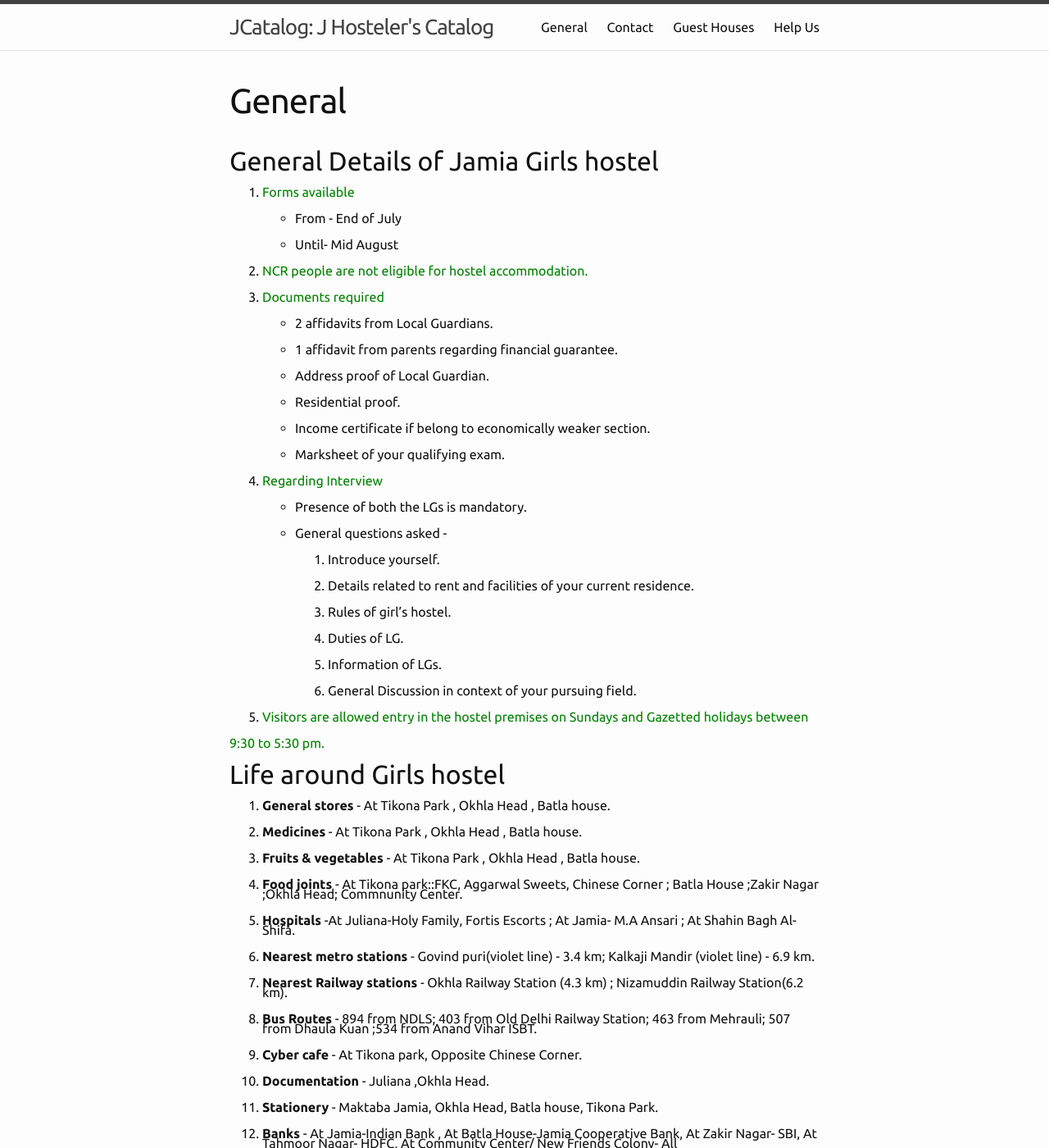
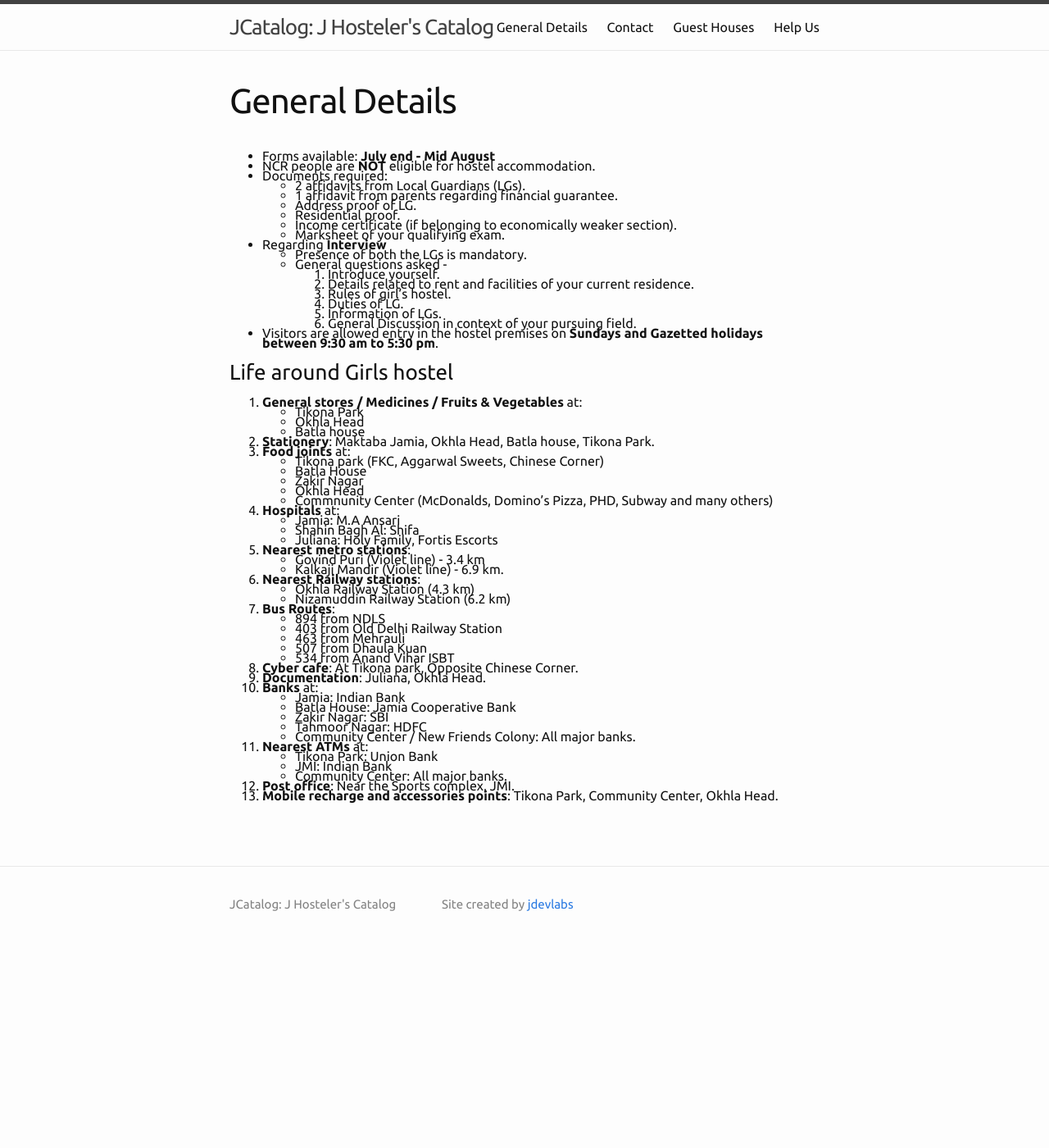
Before and after one commit to jdevlabs/JCatalog, a Jekyll site: the page built from pages/General/index.md, in a window 1280 px wide and 1400 px high. Shown: the whole window at 82% size. Built offline with Jekyll 4.4.1, drawn with Linux system fonts in a browser that asks for light colours; some of the changed text lies outside the part shown.

Commit message:
Reorganization of the content.

```diff
--- a/pages/General/index.md
+++ b/pages/General/index.md
@@ -1,90 +1,69 @@
 ---
 layout: page
-title: General
+title: General Details
+title_disp: General Details of Jamia Girls hostel
 permalink: /general/
 ---
-##General Details of Jamia Girls hostel
 
-1. <p style="color:green">Forms available</p>
+- Forms available: **July end - Mid August**
+- NCR people are **NOT** eligible for hostel accommodation.
+- Documents required:
+    * 2 affidavits from Local Guardians (LGs).
+    * 1 affidavit from parents regarding financial guarantee.
+    * Address proof of LG.
+    * Residential proof.
+    * Income certificate (if belonging to economically weaker section).
+    * Marksheet of your qualifying exam.
+- Regarding **Interview**
+    * Presence of both the LGs is mandatory.
+    * General questions asked -
+       1. Introduce yourself.
+       2. Details related to rent and facilities of your current residence.
+       3. Rules of girl’s hostel.
+       4. Duties of LG.
+       5. Information of LGs.
+       6. General Discussion in context of your pursuing field.
+- Visitors are allowed entry in the hostel premises on **Sundays and Gazetted holidays between 9:30 am to 5:30 pm**.
 
-     * From - End of July
-
-    * Until- Mid August
-
-
-2. <p style="color:green">NCR people are not eligible for hostel accommodation.</p>
-
-
-3. <p style="color:green">Documents required</p>
-
-	* 2 affidavits from Local Guardians.
-
-	* 1 affidavit from parents regarding financial guarantee.
-
-	*  Address proof of Local Guardian.
-
-	* Residential proof.
-
-	*  Income certificate if belong to economically weaker section.
-
-	* Marksheet of your qualifying exam.
-
-
-4. <p style="color:green">Regarding Interview</p>
-
-	* Presence of both the LGs is mandatory.
-
-	* General questions asked -
-
-       1. Introduce yourself.
-
-       2. Details related to rent and facilities of your current residence.
-
-       3. Rules of girl’s hostel.
-
-       4. Duties of LG.
-
-       5. Information of LGs.
-
-       6. General Discussion in context of your pursuing field.
-
-5. <p style="color:green">Visitors are allowed entry in the hostel premises on Sundays and Gazetted holidays between</p>
-
-<p style="color:green">9:30 to 5:30 pm.</p>
-
-##Life around Girls hostel
-
-1. **General stores** -  At Tikona Park , Okhla Head , Batla house.
-
-2.  **Medicines** - At Tikona Park , Okhla Head , Batla house.
-
-3. **Fruits & vegetables** - At Tikona Park , Okhla Head , Batla house.
-
-4. **Food  joints** - At Tikona park::FKC, Aggarwal Sweets, Chinese Corner ; Batla House ;Zakir Nagar ;Okhla Head; Commnunity Center.
-
-5. **Hospitals** -At Juliana-Holy Family, Fortis Escorts ; At Jamia- M.A Ansari ;  At Shahin Bagh Al- Shifa.
-
-6. **Nearest metro stations** - Govind puri(violet line) - 3.4 km; Kalkaji Mandir (violet line) - 6.9 km.
-
-7. **Nearest Railway stations** - Okhla Railway Station (4.3 km) ; Nizamuddin Railway Station(6.2 km).
-
-8.  **Bus Routes** - 894 from NDLS; 403 from Old Delhi Railway Station; 463 from Mehrauli;  507 from Dhaula Kuan ;534 from Anand Vihar ISBT.
-
-9. **Cyber cafe** - At Tikona park, Opposite Chinese Corner.
-
-10. **Documentation** - Juliana ,Okhla Head.
-
-11. **Stationery** - Maktaba Jamia, Okhla Head, Batla house, Tikona Park.
-
-12. **Banks** -  At Jamia-Indian Bank , At Batla House-Jamia Cooperative Bank, At Zakir Nagar- SBI, At Tahmoor Nagar- HDFC, At Community Center/ New Friends Colony- All
-
- major banks.
-
-13. **Nearest ATMs** - At Tikona Park-Union Bank; At JMI- Indian Bank, Community Center- All major banks.
-
-
-
-14. **Post office** - Near the Sports complex, JMI.
-
-
-15. **Mobile recharge and accessories points**- Tikona Park , Community Center, Okhla Head.
+### Life around Girls hostel
+1. **General stores / Medicines / Fruits & Vegetables** at:
+    - Tikona Park
+    - Okhla Head
+    - Batla house
+11. **Stationery**: Maktaba Jamia, Okhla Head, Batla house, Tikona Park.
+4. **Food  joints** at:
+    - Tikona park (FKC, Aggarwal Sweets, Chinese Corner)
+    - Batla House
+    - Zakir Nagar
+    - Okhla Head
+    - Commnunity Center (McDonalds, Domino's Pizza, PHD, Subway and many others)
+5. **Hospitals** at:
+    - Jamia: M.A Ansari
+    - Shahin Bagh Al: Shifa
+    - Juliana: Holy Family, Fortis Escorts
+6. **Nearest metro stations**:
+    - Govind Puri (Violet line) - 3.4 km
+    - Kalkaji Mandir (Violet line) - 6.9 km.
+7. **Nearest Railway stations**:
+    - Okhla Railway Station (4.3 km)
+    - Nizamuddin Railway Station (6.2 km)
+8. **Bus Routes**:
+    - 894 from NDLS
+    - 403 from Old Delhi Railway Station
+    - 463 from Mehrauli
+    - 507 from Dhaula Kuan
+    - 534 from Anand Vihar ISBT
+9. **Cyber cafe**: At Tikona park, Opposite Chinese Corner.
+10. **Documentation**: Juliana, Okhla Head.
+12. **Banks** at:
+    - Jamia: Indian Bank
+    - Batla House: Jamia Cooperative Bank
+    - Zakir Nagar: SBI
+    - Tahmoor Nagar: HDFC
+    - Community Center / New Friends Colony: All major banks.
+13. **Nearest ATMs** at:
+    - Tikona Park: Union Bank
+    - JMI: Indian Bank
+    - Community Center: All major banks.
+14. **Post office**: Near the Sports complex, JMI.
+15. **Mobile recharge and accessories points**: Tikona Park, Community Center, Okhla Head.
```
